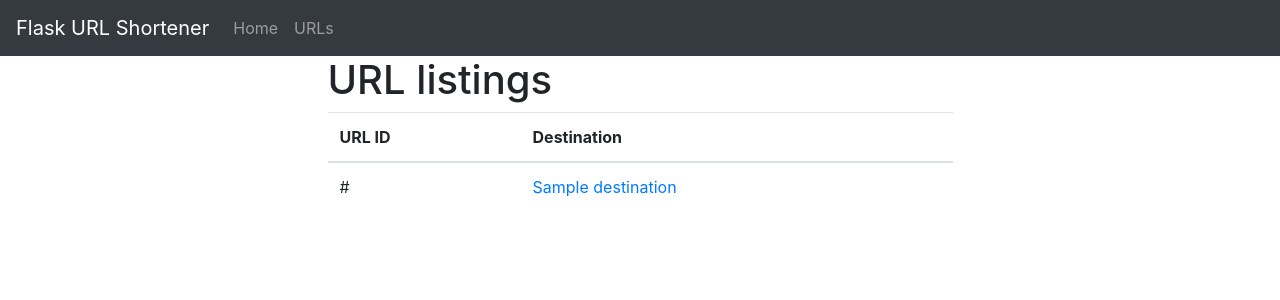
After one commit to jlillis/flask-url-shortener, a Flask app: template templates/urls.html in a window 1280 px wide. The commit adds this page. Shown: the top 300 px of the page. Run offline with Flask 2, Linux system fonts and the light colour scheme; the template is opened without the code that fills it: most values are stand-ins (such as "Sample title", 1, 10 or a date in 2020); some libraries are stand-ins or nearby versions.

Commit message:
Add URL listings page

```diff
--- a/app.py
+++ b/app.py
@@ -40,3 +40,8 @@ def redirect_url(url):
             return redirect(record.destination)
 
     return render_template("index.html", error_msg="Short URL not found.")
+
+@app.route("/urls")
+def url_listings():
+    """Renders the URL listings page."""
+    return render_template("urls.html", urls=short_urls)
--- a/templates/base.html
+++ b/templates/base.html
@@ -22,6 +22,9 @@
                         <li class="nav-item">
                             <a class="nav-link" href="/">Home</a>
                         </li>
+                        <li class="nav-item">
+                            <a class="nav-link" href="/urls">URLs</a>
+                        </li>
                     </ul>
                 </div>
             </nav>
--- a/templates/index.html
+++ b/templates/index.html
@@ -1,6 +1,6 @@
 {% extends "base.html" %}
 {% block body %}
-<div class="row min-vh-100 fixed-top align-items-center">
+<div class="row min-vh-100 align-items-center">
     <div class="col-6 mx-auto">
         <form method="POST">
             {% if error_msg %}
--- /dev/null
+++ b/templates/urls.html
@@ -0,0 +1,24 @@
+{% extends "base.html" %}
+{% block body %}
+<div class="row">
+    <div class="col-6 mx-auto">
+        <h1>URL listings</h1>
+        <table class="table">
+            <thead>
+                <tr>
+                    <th scope="col">URL ID</th>
+                    <th scope="col">Destination</th>
+                </tr>
+            </thead>
+            <tbody>
+                {% for url in urls %}
+                <tr>
+                    <td>{{ url.url }}</td>
+                    <td><a href="{{ url.destination }}">{{ url.destination }}</a></td>
+                </tr>
+                {% endfor %}
+            </tbody>
+        </table>
+    </div>
+</div>
+{% endblock %}
```
